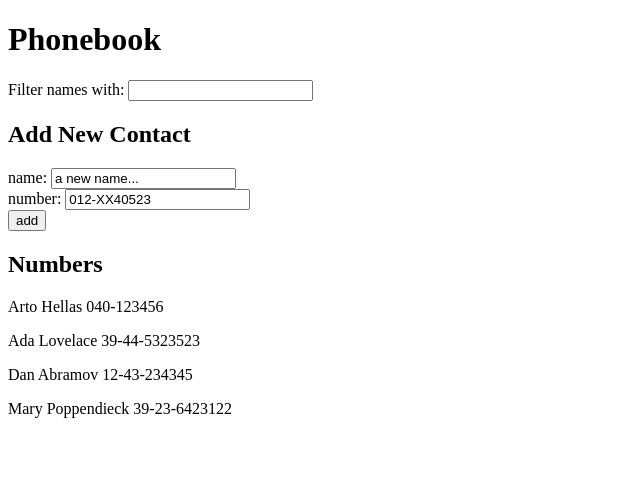
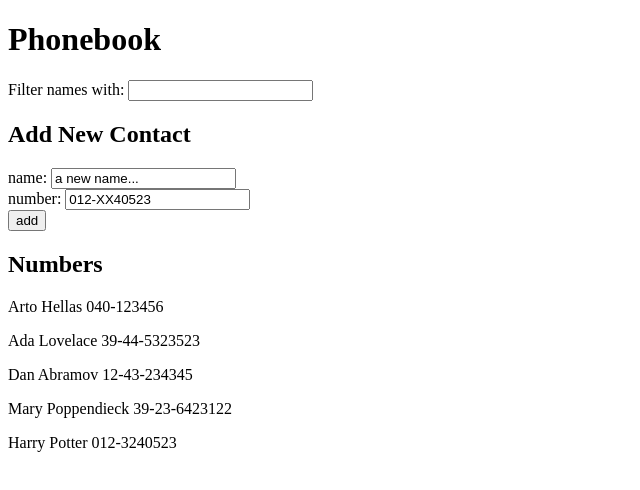
Before and after one commit to wkxalwtpg94/FullstackOpen_kx, a React (Vite) app in the folder part2/phonebook/: page / in a window 1280 px wide. Shown: the top 490 px of the page, without its empty margins (0-640 px from the left). Built offline with nearby package versions, Linux system fonts and the light colour scheme; data requests are answered from the project's data file.

Commit message:
Add functionality to save new numbers to backend servers

```diff
--- a/part2/phonebook/db.json
+++ b/part2/phonebook/db.json
@@ -1,5 +1,5 @@
 {
-    "persons":[
+  "persons": [
     {
       "name": "Arto Hellas",
       "number": "040-123456",
@@ -19,6 +19,11 @@
       "name": "Mary Poppendieck",
       "number": "39-23-6423122",
       "id": "4"
+    },
+    {
+      "id": "46aa",
+      "name": "Harry Potter",
+      "number": "012-3240523"
     }
   ]
 }
--- a/part2/phonebook/src/App.jsx
+++ b/part2/phonebook/src/App.jsx
@@ -58,7 +58,7 @@
 
   console.log("checking the current list of persons:", persons)
 
-
+  // Event handler to Add New Names
   const addName = (event) => {
     event.preventDefault()
     console.log("button clicked, where did it come from?", event.target)
@@ -81,11 +81,14 @@
     if (exists === true) {
       alert(`${nameObject.name} already exists in the phonebook!`)
     } else {
-      setPersons(persons.concat(nameObject))
+      axios
+        .post("http://localhost:3001/persons", nameObject)
+        .then(response => {
+          setPersons(persons.concat(response.data))
+        })
       setNewName("")
       setNewNumber("")
     }
-
   }
 
   // handle onChange
```
Lines whose indentation alone changed are shown as unchanged.
